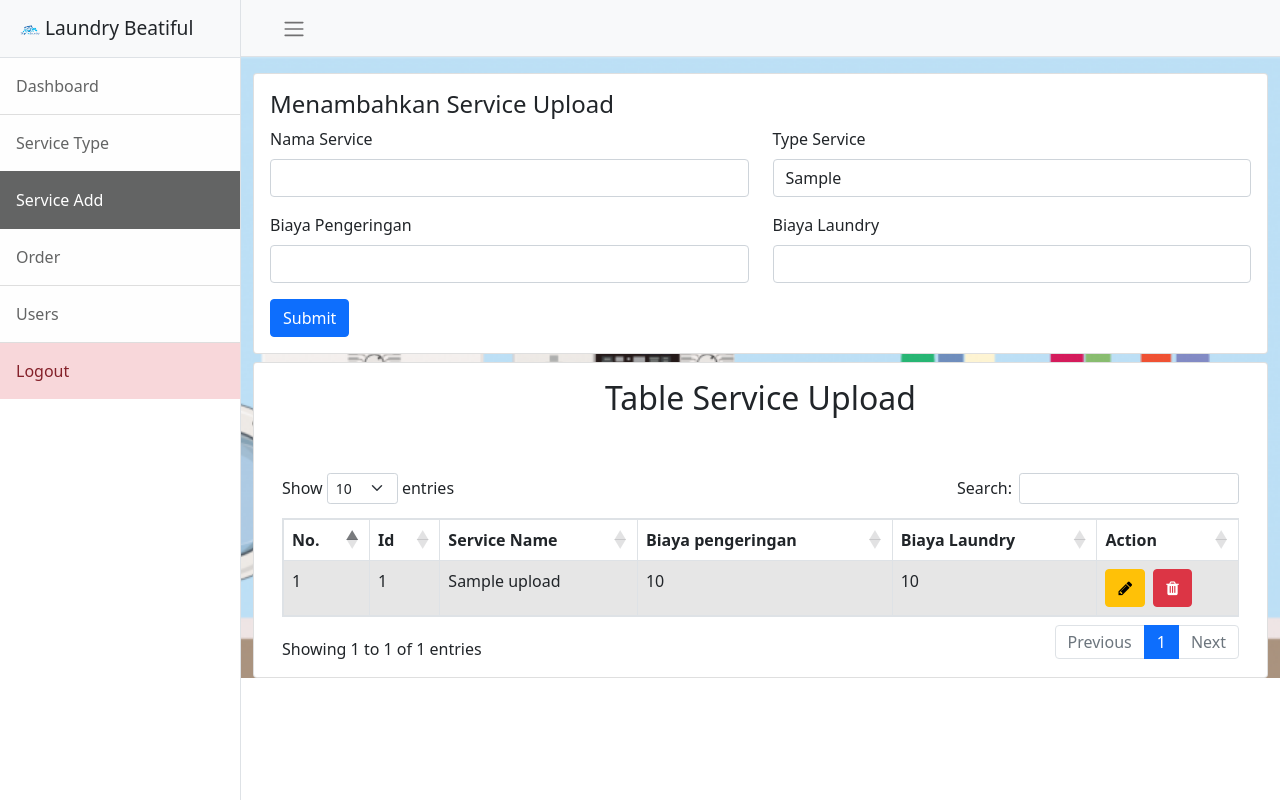
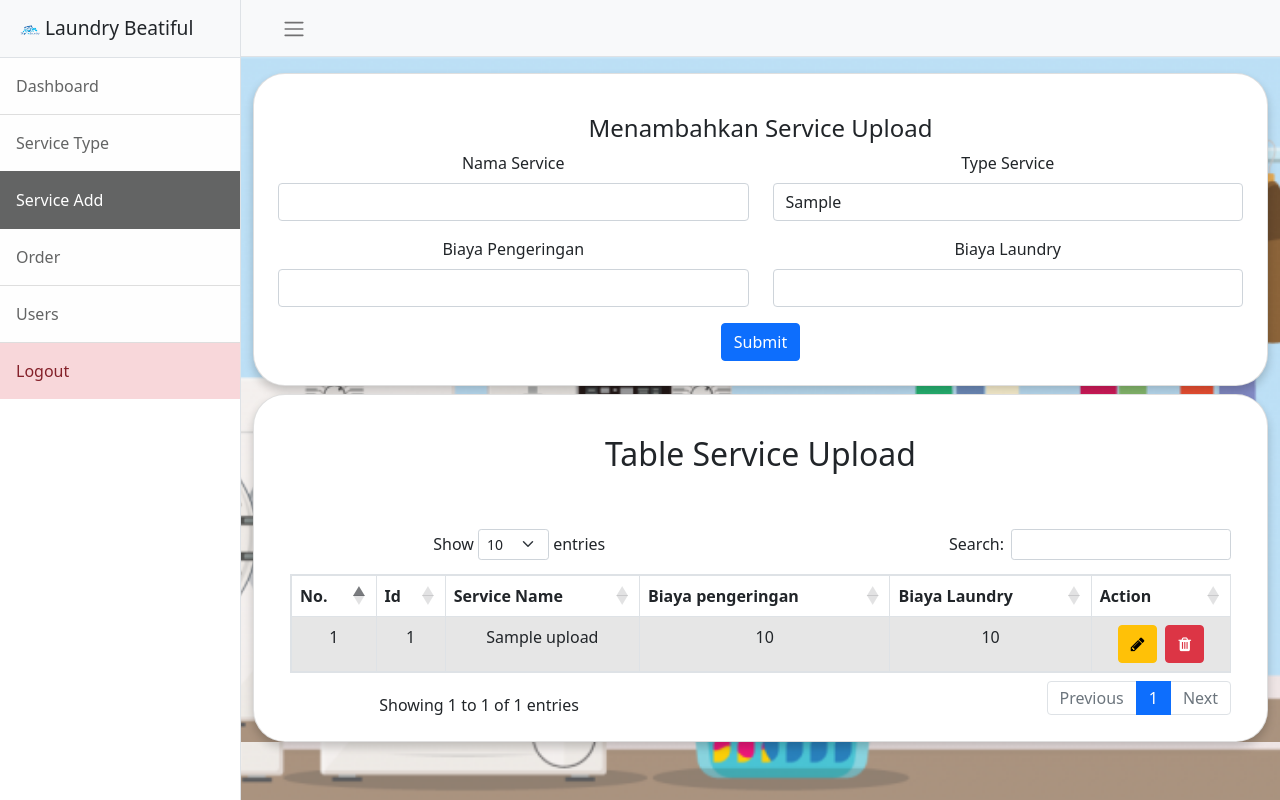
Before and after one commit to nurzaman-now/laundry, a PHP site: page /admin/service_upload.php in a window 1280 px wide. Run offline with PHP 8.4, Linux system fonts and the light colour scheme; the visitor is signed in with stand-in values (Sample User, id 1); tables that the repository leaves empty or names only in its code hold one stand-in row (values such as "Sample post"); data that the repository does not hold is empty; some libraries are stand-ins or nearby versions.

Commit message:
update style card

```diff
--- a/admin/component/header.php
+++ b/admin/component/header.php
@@ -12,10 +12,18 @@
   <link rel="stylesheet" href="../assets/css/font-awesome.min.css">
   <link href="../assets/css/styles.css" rel="stylesheet" />
   <link rel="icon" href="../../images/logo.png">
+  <style>
+    .card {
+      padding: 1.5em .5em .5em;
+      border-radius: 2em;
+      text-align: center;
+      box-shadow: 0 5px 10px rgba(0, 0, 0, .2);
+    }
+  </style>
   <title>Laundry</title>
 </head>
 
-<body>
+<body style="background-image: url('../images/laundry_image.png'); background-repeat: no-repeat; background-size: cover; background-position: center; background-color:deepskyblue;">
   <?php
   session_start();
   if ($_SESSION['id_level'] != 1) {
--- a/admin/index.php
+++ b/admin/index.php
@@ -4,7 +4,7 @@ include('component/navbar.php')
 ?>
 <!-- Page content-->
 <div class="jumbotron jumbotron-fluid" style="background-image: url('../images/laundry_image.png'); background-repeat: no-repeat; background-size: cover; background-position: center; background-color:deepskyblue;">
-    <div class="container" style="min-height: 700px;">
+    <div class="container" style="min-height: 650px;">
         <div class="row">
             <div class="col-1 mr-5">
                 <img src="../images/logo.png" width="100" class="d-inline-block align-top rounded-circle">
--- a/admin/order.php
+++ b/admin/order.php
@@ -14,7 +14,7 @@ if (isset($_POST['update'])) {
 $read = read($table, "*");
 ?>
 <!-- Page content-->
-<div class="container-fluid pt-3" style="background-image: url('../images/laundry_image.png'); background-repeat: no-repeat; background-size: cover; background-position: center; background-color:deepskyblue;">
+<div class="container-fluid pt-3">
   <div class="card">
     <div class="card-body">
       <section class="ftco-section">
--- a/admin/service_type.php
+++ b/admin/service_type.php
@@ -26,7 +26,7 @@ if (isset($_GET['id_delete'])) {
 $read = read($table, "*");
 ?>
 <!-- Page content-->
-<div class="container-fluid pt-3" style="background-image: url('../images/laundry_image.png'); background-repeat: no-repeat; background-size: cover; background-position: center; background-color:deepskyblue;">
+<div class="container-fluid pt-3">
   <div class="card mb-2">
     <div class="card-body">
       <?php if (isset($_GET['id_update'])) {
--- a/admin/users.php
+++ b/admin/users.php
@@ -7,7 +7,7 @@ $table = 'users';
 $read = read($table, "*");
 ?>
 <!-- Page content-->
-<div class="container-fluid pt-3" style="background-image: url('../images/laundry_image.png'); background-repeat: no-repeat; background-size: cover; background-position: center; background-color:deepskyblue;">
+<div class="container-fluid pt-3">
   <div class="card">
     <div class="card-body">
       <section class="ftco-section">
--- a/login.php
+++ b/login.php
@@ -31,7 +31,7 @@ include('component/navbar.php');
     <div class="row">
       <div class="col-md-4"></div>
       <div class="col-md-4">
-        <div class="card" style="width: 25rem;">
+        <div class="card" style="width: 25rem; border-radius: 5%;">
           <div class="card-body">
             <form action="" method="POST">
               <h2 class="card-title">Login</h2>
--- a/register.php
+++ b/register.php
@@ -16,7 +16,7 @@ include('component/navbar.php');
     <div class="row">
       <div class="col-md-4"></div>
       <div class="col-md-4">
-        <div class="card" style="width: 25rem;">
+        <div class="card" style="width: 25rem; border-radius: 5%;">
           <div class="card-body">
             <form action="" method="POST">
               <h2 class="card-title">Register</h2>
```
Also changed, not shown: component/header.php (+7 -0 lines).
